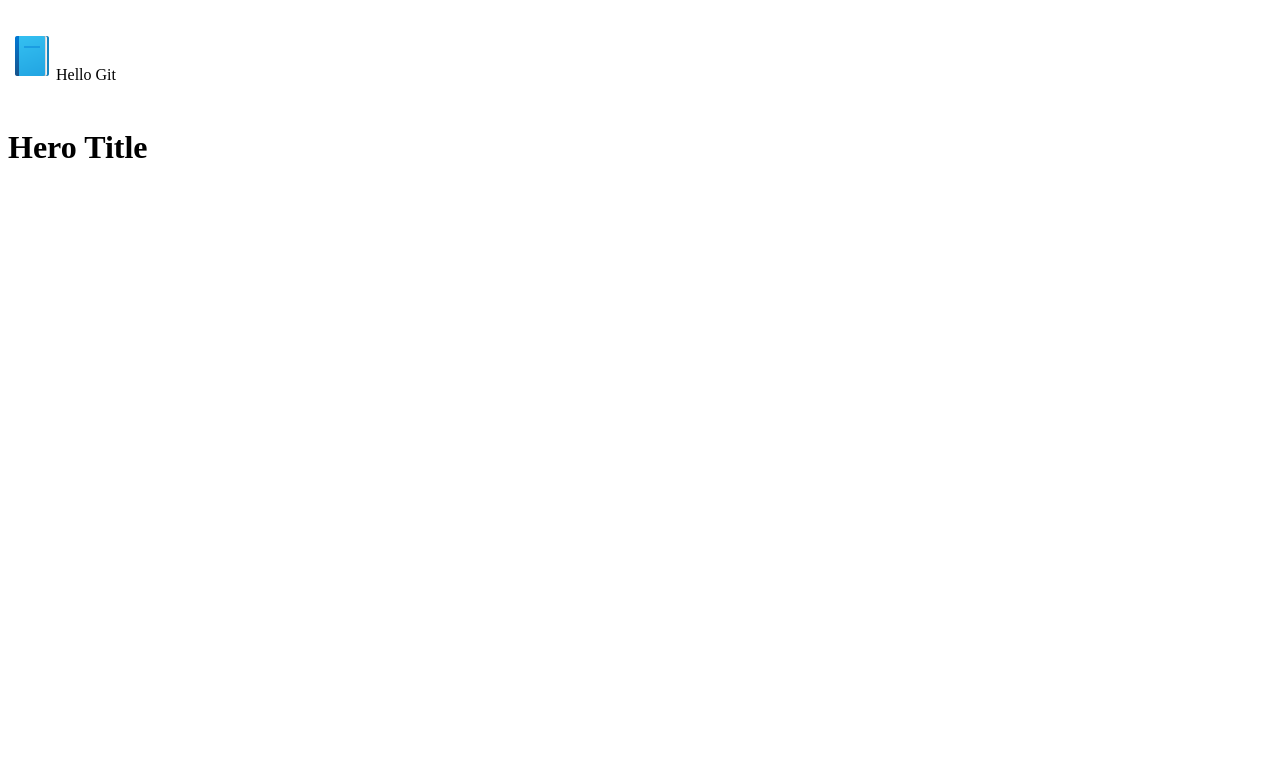
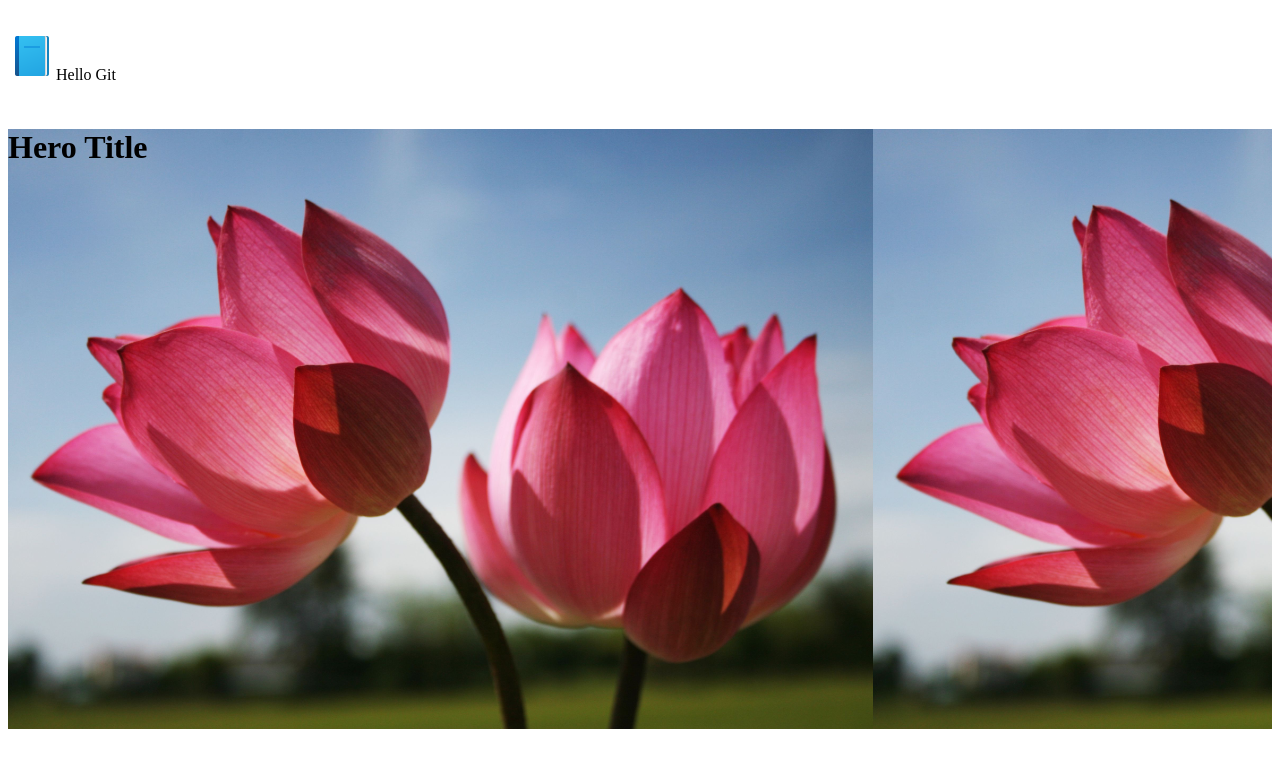
Before and after one commit to code2moksha/git, a website: page index.html in a window 1280 px wide. Drawn offline with Linux system fonts and the light colour scheme.

Commit message:
background image added

```diff
--- a/index.html
+++ b/index.html
@@ -8,6 +8,6 @@
 </head>
 <body>
   <header class="main-header"><div><img src="book.png"><span>Hello Git</span></div></header>
-  <main> <h1>Hero Title</h1></main>
+  <main class="main"> <h1>Hero Title</h1></main>
 </body>
 </html>
--- a/style.css
+++ b/style.css
@@ -10,3 +10,9 @@
   align-items:center;
   justify-content: left;
 }
+.main{
+  background-image:url(./lotus.jpeg);
+  background-size: contain;
+  height: 600px;
+  width:100%;
+}
```
Also changed, not shown: lotus.jpeg (added).
